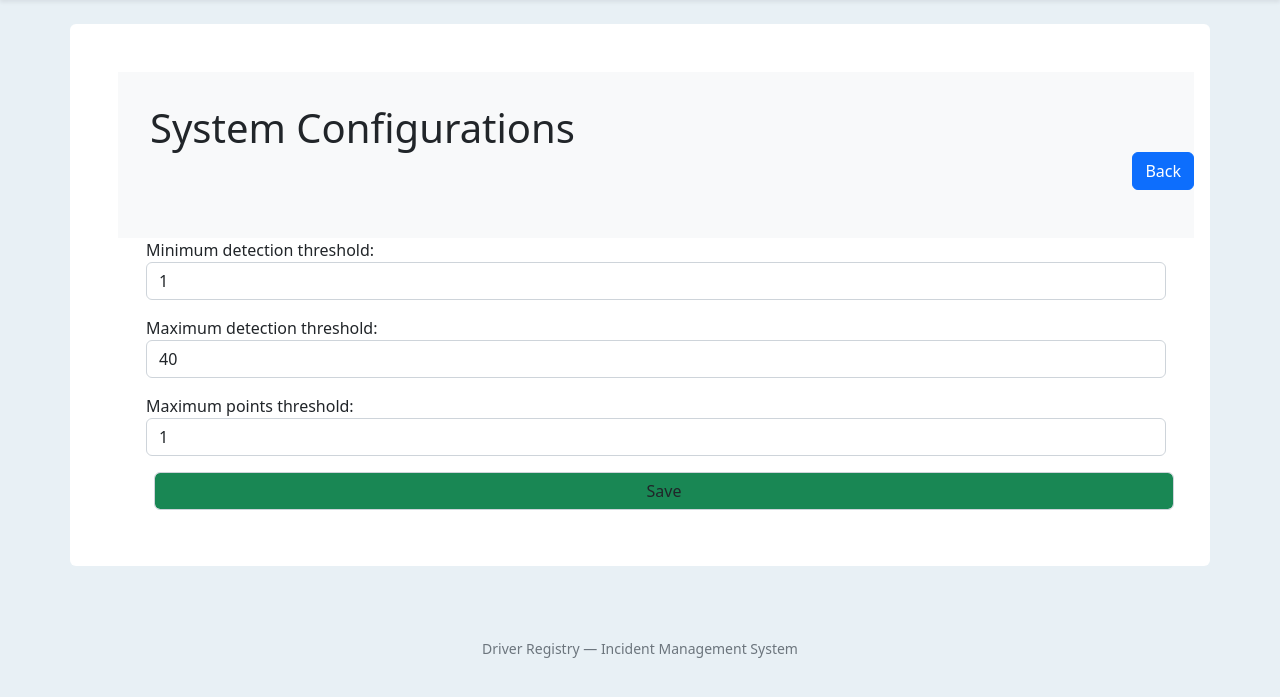
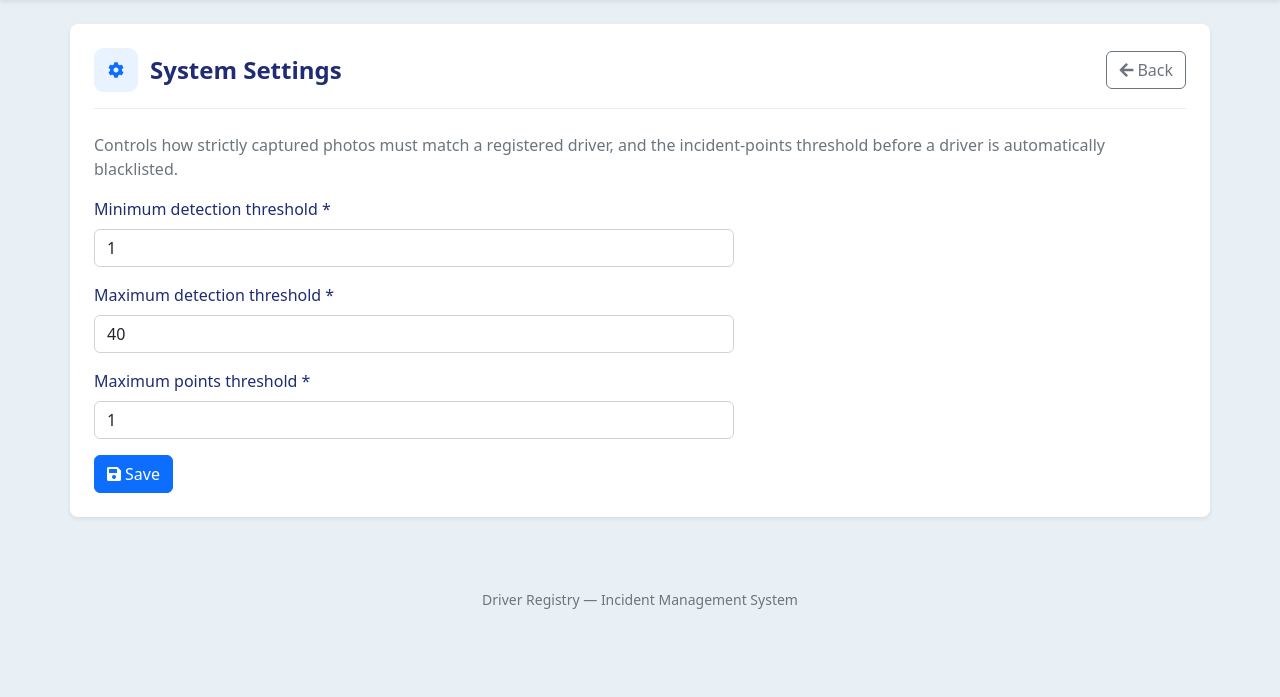
Before and after one commit to nyashaChiza/facial-recognition, a Django app: page /config/set/1 in a window 1280 px wide. Shown: the part 76-773 px from the top of the page. Run offline with Django 4.2, Linux system fonts and the light colour scheme; data comes from the database, SQL or seed files in the repository; some libraries are stand-ins or nearby versions.

Commit message:
Modernize the System Settings page
Shared page-header and form_fields.html, plus a short explanation of
what these thresholds actually control - previously just a bare form
with no context for what "maximum detection threshold" means.

```diff
--- a/templates/config/update.html
+++ b/templates/config/update.html
@@ -1,28 +1,28 @@
 {% extends 'layouts/base.html' %}
 
 {% block body %}
-<section class="container bg-white mx-auto m-3 p-3 rounded-2">
-<div class="container m-3 p-3 rounded-2">
-  <div class="container " >
-<div class="row align-items-center bg-light">
+<section class="container bg-white mx-auto m-3 p-4 rounded-3 shadow-sm">
+    <div class="page-header">
+        <div class="page-header-title">
+            <span class="page-header-icon"><i class="fas fa-cog"></i></span>
+            <h1>System Settings</h1>
+        </div>
+        <div class="page-header-actions">
+            <a href="{% url 'home' %}" class="btn btn-outline-secondary">
+                <i class="fas fa-arrow-left me-1"></i>Back
+            </a>
+        </div>
+    </div>
 
-  <div class="col-md-12 p-3 m-3">
-    <span class="h1">System Configurations</span>
-      <div class="mb-3 d-flex justify-content-end">
-          <a href="{% url 'home' %}" class="btn btn-md btn-primary">Back</a>
-      </div>
-  </div>
+    <p class="text-muted">Controls how strictly captured photos must match a registered driver, and the incident-points threshold before a driver is automatically blacklisted.</p>
 
+    <form method="post" action="{% url 'config-update' config.pk %}" id="config-form" class="form-card">
+        {% csrf_token %}
+        {% include 'layouts/form_fields.html' %}
 
-</div>
-
-    <form method="post" class='mx-3' action="{% url 'config-update' config.pk %}" id="incident-form" enctype="multipart/form-data" >
-        {% csrf_token %}
-
-        {{ form.as_p }}
-
-        <button class="form-control m-2 bg-success" type="submit" >Save</button>
+        <button class="btn btn-primary" type="submit">
+            <i class="fas fa-save me-1"></i>Save
+        </button>
     </form>
-  </div>
 </section>
 {% endblock %}
```
